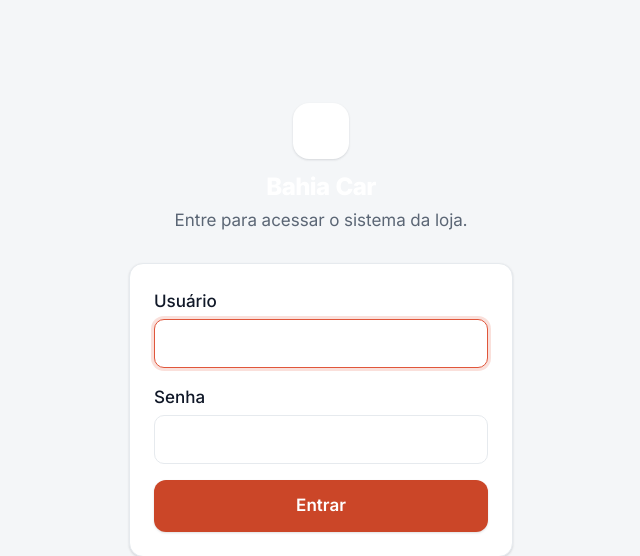
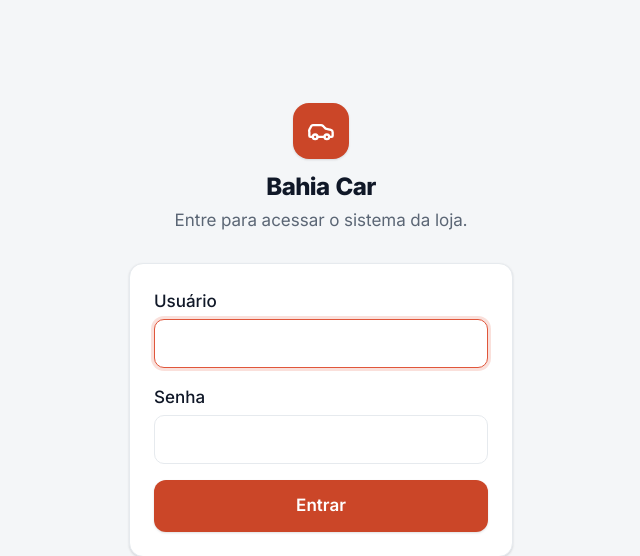
Before and after one commit to karinefaraujo05/sistema-bahia-car, a Django app: page /conta/entrar/ in a window 1280 px wide. Shown: the top 556 px of the page, without its empty margins (319-959 px from the left). Run offline with Django 5.2, Linux system fonts and the light colour scheme; style sheets or scripts are compiled from the project's sources.

Commit message:
Revisão: corrige login do tema claro + lint
- Login: logo e título eram brancos (tema escuro antigo) e sumiam no fundo claro;
  agora logo coral e "Bahia Car" em tinta escura.
- Ordena imports (core/views) e encurta linhas longas introduzidas.

```diff
--- a/core/views.py
+++ b/core/views.py
@@ -14,7 +14,6 @@ from veiculos.models import Situacao, StatusVeiculo, Veiculo
 
 from .agenda import lembretes
 from .busca import buscar as buscar_tudo
-
 
 MESES_ABREV = ["jan", "fev", "mar", "abr", "mai", "jun", "jul", "ago", "set", "out", "nov", "dez"]
 
--- a/negocios/forms.py
+++ b/negocios/forms.py
@@ -24,7 +24,7 @@ class EscolherPessoaForm(forms.Form):
         label="Pessoa já cadastrada",
         empty_label="escolher…",
         error_messages={
-            "required": "Escolha a pessoa. Se ela ainda não existe, cadastre primeiro no botão abaixo.",
+            "required": "Escolha a pessoa. Se ainda não existe, cadastre no botão abaixo.",
         },
     )
 
--- a/pessoas/views.py
+++ b/pessoas/views.py
@@ -24,7 +24,7 @@ def detalhe(request, pk):
 
 @login_required
 def novo(request):
-    # "next" (quando veio de um negócio): depois de salvar, volta pra lá já com a pessoa selecionada.
+    # "next" (quando veio de um negócio): ao salvar, volta pra lá já com a pessoa escolhida.
     proximo = request.GET.get("next", "")
     if request.method == "POST":
         form = PessoaForm(request.POST)
--- a/templates/registration/login.html
+++ b/templates/registration/login.html
@@ -6,10 +6,10 @@
   <div class="mx-auto flex min-h-[78vh] max-w-sm flex-col justify-center">
     {# Marca #}
     <div class="mb-7 flex flex-col items-center text-center">
-      <div class="mb-3 flex h-14 w-14 items-center justify-center rounded-2xl bg-sidebar text-white shadow-sm">
+      <div class="mb-3 flex h-14 w-14 items-center justify-center rounded-2xl bg-acento-600 text-white shadow-sm">
         <svg class="h-7 w-7" viewBox="0 0 24 24" fill="none" stroke="currentColor" stroke-width="2" stroke-linecap="round" stroke-linejoin="round"><path d="M19 17h2c.6 0 1-.4 1-1v-3c0-.9-.7-1.7-1.5-1.9C18.7 10.6 16 10 16 10s-1.3-1.4-2.2-2.3c-.5-.4-1.1-.7-1.8-.7H5c-.6 0-1.1.4-1.4.9l-1.5 2.8A3 3 0 0 0 2 13v3c0 .6.4 1 1 1h2"/><circle cx="7" cy="17" r="2"/><path d="M9 17h6"/><circle cx="17" cy="17" r="2"/></svg>
       </div>
-      <div class="text-2xl font-extrabold tracking-tight text-sidebar">Bahia Car</div>
+      <div class="text-2xl font-extrabold tracking-tight text-tinta">Bahia Car</div>
       <p class="mt-1 text-tinta-suave">Entre para acessar o sistema da loja.</p>
     </div>
 
```
